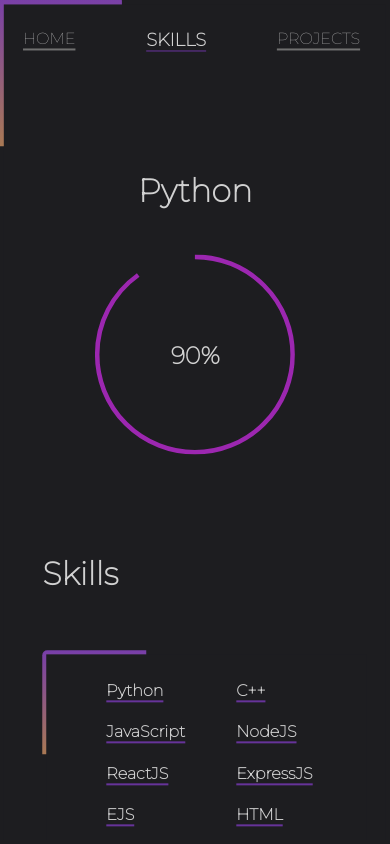
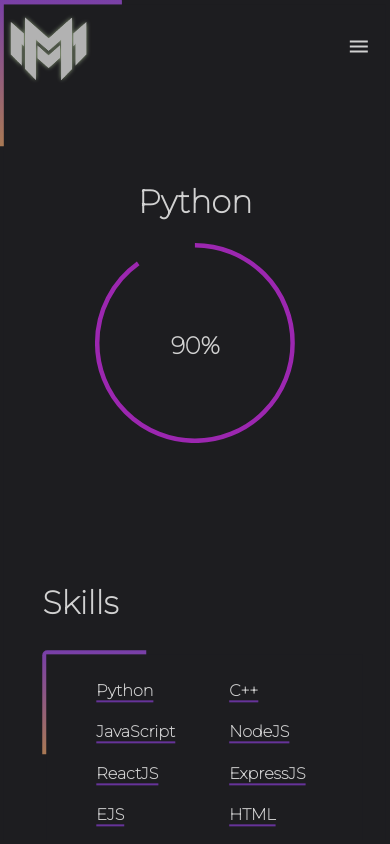
Before and after one commit to MNPaul1/my-portfolio, a React (Create React App) app: page /skills in a window 390 px wide. Built offline with nearby package versions, Linux system fonts and the light colour scheme.

Commit message:
some changes in styling and made navbar responsive

```diff
--- a/src/App.css
+++ b/src/App.css
@@ -9,8 +9,8 @@
     display: none;
     width: 25%;
     z-index: 3;
-    background: #1d1d20d8;
-    border: 1px solid black;
+    background: #161618d8;
+    border: 1px solid #1c0d26;
     border-radius: 23px;
 }
 .close-btn{
@@ -18,14 +18,18 @@
     right: 0;
     background-color: inherit;
     border: 0;
+    color: #d1d1d1;
 }
 .close-btn:hover{
     cursor: pointer;
 }
 .mail{
     color: #d1d1d1;
-    font-size: medium;
-    font-weight: 600;
+    font-size: large;
+    font-weight: 700;
+    width: 100%;
+    text-align: center;
+    text-transform: uppercase;
 }
 
 .center{
--- a/src/components/LeftLayout.css
+++ b/src/components/LeftLayout.css
@@ -2,6 +2,16 @@
     flex:60%;
     height: 100%;
     position: relative;
+}
+.logo{
+    position: absolute;
+    top: 0;
+    left: 0;
+}
+.logo-img{
+    height: 90px;
+    width: 90px;
+    filter: drop-shadow(0.5px 0.5px 2px rgb(106, 65, 147)) invert(70%);
 }
 @media screen and (max-width: 1000%) {
     .left{
--- a/src/components/LeftLayout.jsx
+++ b/src/components/LeftLayout.jsx
@@ -5,7 +5,7 @@ export default function LeftLayout(props) {
   return (
 
     <div className="left">
-
+      <div className="logo"><img className='logo-img' src="/logo.png" alt="" /></div>
       {props.content}
     </div>
   )
--- a/src/components/Navbar/Navbar.css
+++ b/src/components/Navbar/Navbar.css
@@ -1,13 +1,13 @@
 .Navbar{
     position:absolute;
     overflow: hidden;
-    height: fit-content;
+    height: 30px;
     top: -10%;
     width: 100%;
     text-align: center;
 
 }
-.Navbar>*{
+.Navbar>*, .mini-navbar>*{
     color: #d1d1d1;
     font-weight: 500;
     font-size: medium;
@@ -22,18 +22,46 @@
     font-size: large;
     font-weight: 600;
 }
-.items:hover{
+.hamburger{
+    position: absolute;
+    top: 30px;
+    right: 15px;
+    display: none;
+    z-index: 1;
+}
+.mobile-nav{
+    position: absolute;
+    z-index: 3;
+    right: 0;
+    background-color: #1d1d20;
+    height: 100%;
+    display: none;
+    width: 50%;
+    overflow: hidden;
+}
+.mini-navbar{
+    display: flex;
+    position: absolute;
+    flex-direction: column;
+    justify-content: space-between;
+    position:absolute;
+    height: 200px;
+    top: 70px;
+    left: 35px;
+}
+.close-btn{
+    position:absolute;
+    right: 15px;
+    top: 30px;
+}
+.underline:hover{
     font-weight: 600;
 }
-
 @media screen and (max-width:1000px) {
     .Navbar{
-        top: 3%;
-        width: 100%;
-        padding: 0 5%;
+        display: none;
+    }
+    .hamburger{
         display: flex;
-        justify-content: space-between;
-        box-sizing: border-box;
-
     }
 }
--- a/src/components/Navbar/Navbar.jsx
+++ b/src/components/Navbar/Navbar.jsx
@@ -2,30 +2,42 @@ import React from 'react'
 import { Link } from 'react-router-dom'
 import "./Navbar.css"
 import { useLocation } from 'react-router-dom'
-import { useEffect } from 'react'
 import "../components.css"
+import { Close,Menu } from '@mui/icons-material'
 
 export default function Navbar() {
   const items = ["Home", "Skills", "Projects"]
   const currentLocation = useLocation().pathname
-  useEffect(() => {
   const currentPage = currentLocation.split("/")[1]
   const Page = currentPage === "" ? "home" : currentPage
-    const item = document.getElementById(Page)
-    const allItems = document.getElementsByClassName("items")
-    Array.from(allItems).map((navItem) => (
-      navItem === item ? navItem.classList.add("active") : navItem.classList.remove("active")
-    ))
-  }, [currentLocation])
 
-
+  function Items() {
+    return (items.map((item, index) => (
+      <Link to={`/${item === "Home" ? "" : item.toLowerCase()}`} onClick={() => (
+        document.getElementsByClassName("moblie-nav")[0].style.display = "none"
+      )} key={index} className={`underline ${item.toLowerCase() === Page ? 'active' : ""} `}>{item}</Link>
+    )))
+  }
   return (
+    <>
       <div className='Navbar'>
         {
-        items.map((item, index) => (
-          <Link to={`/${item === "Home" ? "" : item.toLowerCase()}`} key={index} id={item.toLowerCase()} className={`underline items`}>{item}</Link>
-        ))
+          <Items />
         }
       </div>
+      <div className="hamburger" onClick={() => (
+            document.getElementsByClassName("mobile-nav")[0].style.display = "block"
+          )}>
+            <Menu />
+        </div>
+      <div className="mobile-nav">
+        <div className='close-btn' onClick={() => (
+          document.getElementsByClassName("mobile-nav")[0].style.display = "none"
+        )}><Close /></div>
+        <div className="mini-navbar">
+          <Items />
+        </div>
+      </div>
+    </>
   )
 }
--- a/src/components/Project/projects.css
+++ b/src/components/Project/projects.css
@@ -26,9 +26,8 @@
     font-weight: 900;
 }
 img{
-
     border-radius: inherit;
-    filter: drop-shadow(2px 2px 5px rebeccapurple) invert(15%);
+    filter: drop-shadow(1px 1px 2px rebeccapurple) invert(10%);
 }
 ul{
     font-size: medium;
--- a/src/components/Skiils/Skills.css
+++ b/src/components/Skiils/Skills.css
@@ -17,14 +17,15 @@
 }
 .skills-left>*{
     flex: 1 1 47.5%;
+    text-align: center;
 }
 .skills-left>*:nth-child(3){
     margin: 8%;
 
 }
 .circular-bar{
-    width: fit-content;
     position: relative;
+
 }
 .line-bar{
     width: 50%;
@@ -33,11 +34,11 @@
 
 .caption{
     position:absolute;
-    top: 40%;
-    left: 35%;
+    margin: 0;
+    width: 100%;
 }
 
-.circularpro{
+.circular-progress{
     animation: circular-rotate 1s linear;
 }
 
@@ -50,7 +51,7 @@
     }
   }
 
-.linearpro{
+.linear-progress{
     animation: run 1.5s linear;
     box-shadow: 5px 5px 6px black;
 
@@ -68,13 +69,7 @@
         top: 300px;
         width: 100%;
     }
-    .circular-bar{
-        margin-top: 6%;
-        text-align: center;
-    }
-    .caption{
-        left: 50%;
-    }
+
     .line-bar{
         display: none;
     }
--- a/src/components/Skiils/Skills.jsx
+++ b/src/components/Skiils/Skills.jsx
@@ -19,11 +19,11 @@ export default function Skills() {
                 <div className='skills-left center'>
                     <h1 className='skills-heading'>{name}</h1>
                     <div className="circular-bar">
-                        <CircularProgress size={200} className='circularpro' color='secondary' thickness={1} variant='determinate' value={value} />
+                        <CircularProgress size={200} className='circular-progress' color='secondary' thickness={1} variant='determinate' value={value} />
                         <h2 className='caption center'>{value}%</h2>
                     </div>
                     <div className="line-bar">
-                        <LinearProgress className='linearpro' color='secondary' variant="buffer" value={value} valueBuffer={value + buffer} />
+                        <LinearProgress className='linear-progress' color='secondary' variant="buffer" value={value} valueBuffer={value + buffer} />
                         <h3>{value} - {value+buffer}%</h3>
                     </div>
                 </div>
--- a/src/components/home/Home.css
+++ b/src/components/home/Home.css
@@ -15,7 +15,7 @@
 .welcome-heading{
     width: 100%;
     font-size:6em;
-    font-weight: 100;
+    font-weight: 600;
     margin: 0;
     padding: 0;
 }
@@ -25,6 +25,8 @@
     height: fit-content;
     padding-left: 1%;
     box-sizing: border-box;
+    background: linear-gradient(rgb(120,62,169),rgb(169,121,84));
+    border-radius: 5px;
     animation: bg-color 10s ease-in 10s infinite;
 }
 .intro-des{
--- a/src/components/rightLayout.css
+++ b/src/components/rightLayout.css
@@ -26,7 +26,7 @@
 }
 .right-content{
     position: absolute;
-    padding-left: 20px;
+    padding-left: 10px;
     margin: 0;
     width: 300px;
     height: fit-content;
@@ -71,6 +71,7 @@
         top: 5px;
         left: 5px;
     }
+
 }
 @media screen and (max-width: 1000px) and (min-width: 500px){
     .right{
@@ -80,3 +81,12 @@
         width: 20%
     }
 }
+@media screen and (max-width: 400px) {
+    .right-heading{
+        top: -30%;
+    }
+    .right-content{
+        padding-left: 10px;
+        width: 100%;
+        }
+}
```
Lines whose indentation alone changed are shown as unchanged.
